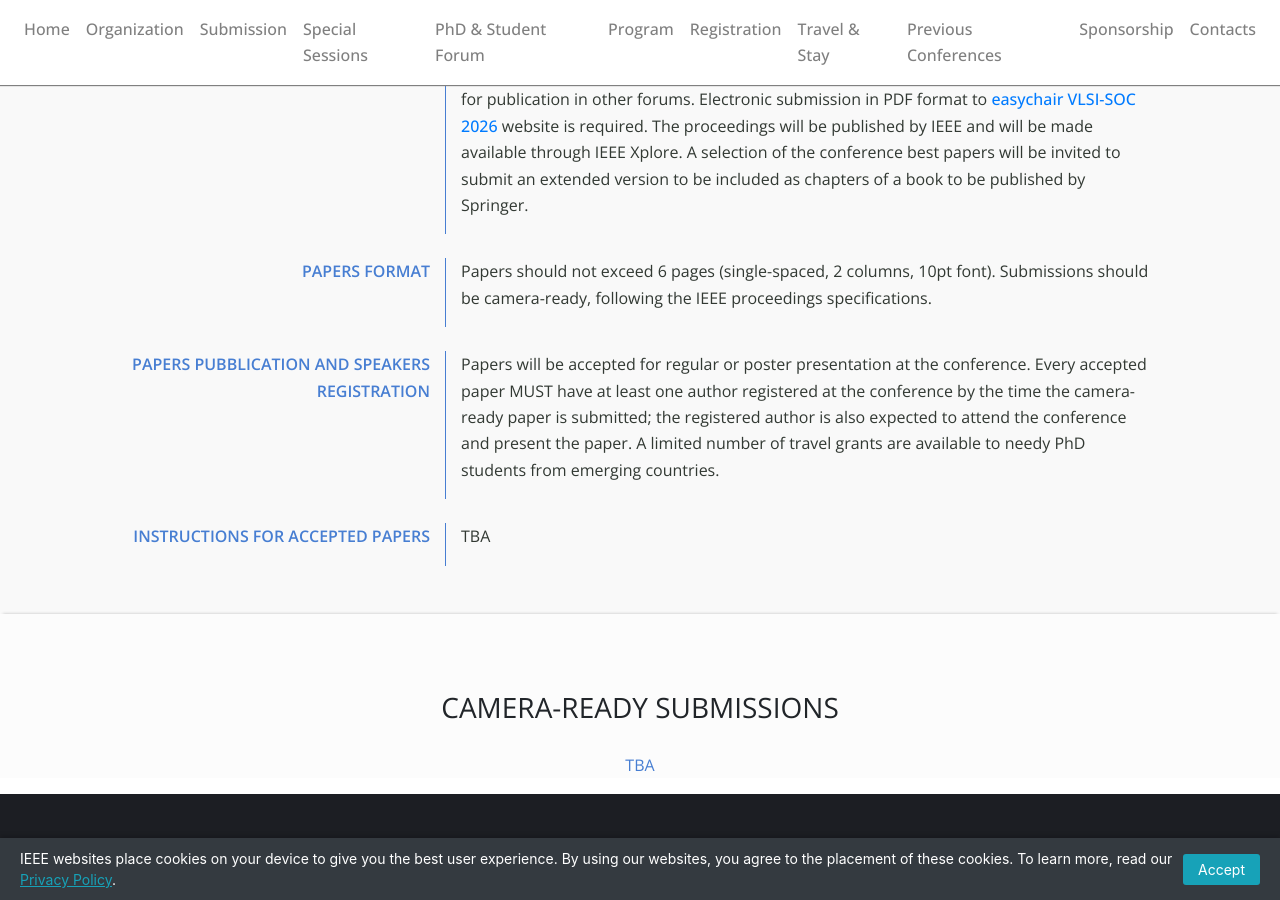
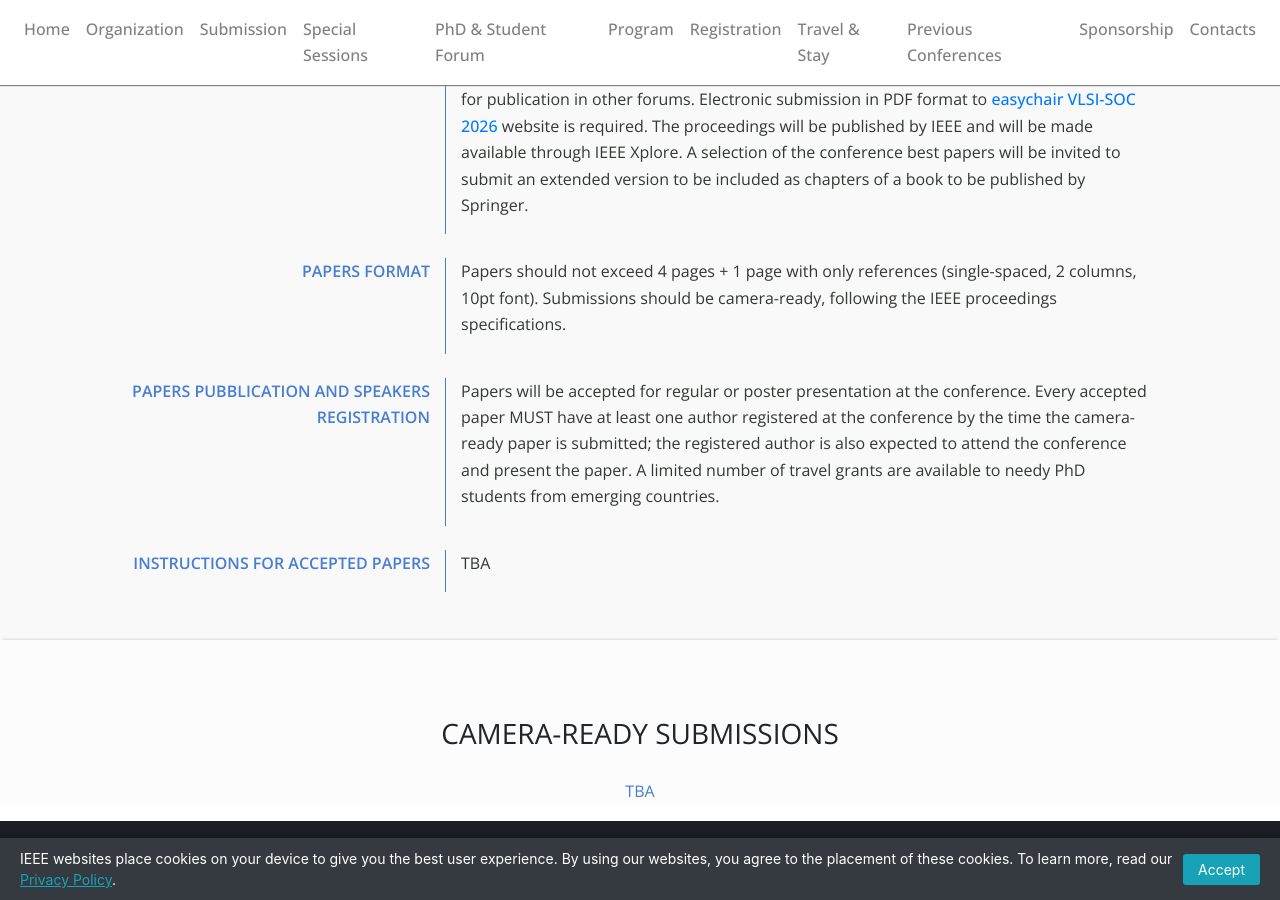
Before and after one commit to vlsi-soc/vlsi-soc, a Jekyll site: the page built from submission.md, in a window 1280 px wide and 900 px high, scrolled down 1903 px. Built offline with Jekyll 4.4.1, drawn with Linux system fonts in a browser that asks for light colours; nearby versions of some CDN libraries.

Commit message:
Fix submission link and specs

```diff
--- a/submission.md
+++ b/submission.md
@@ -87,7 +87,7 @@
             <div class="col-md-8" style="text-align:left;border-left: solid 1px #477ED2">
                <p class="ops-2t">Papers should present original research and industrial results not published or
                   submitted for publication in other forums. Electronic submission in PDF format to
-                  <a class="a-no ops" href="https://easychair.org/conferences/?conf=vlsisoc2026"> easychair VLSI-SOC
+                  <a class="a-no ops" href="https://easychair.org/conferences/?conf=ifipieeevlsisoc2026"> easychair VLSI-SOC
                      2026 </a> website is required. The proceedings will be published by IEEE and will be made
                   available through IEEE Xplore.
                   A selection of the conference best papers will be invited to submit an extended version to be
@@ -102,7 +102,7 @@
                <p class="ops c-azure inline-mobile"><b>PAPERS FORMAT</b></p>
             </div>
             <div class="col-md-8" style="text-align:left;border-left: solid 1px #477ED2">
-               <p class="ops-2t">Papers should not exceed 6 pages (single-spaced, 2 columns, 10pt font). Submissions
+               <p class="ops-2t">Papers should not exceed 4 pages + 1 page with only references (single-spaced, 2 columns, 10pt font). Submissions
                   should be camera-ready, following the IEEE proceedings specifications.</p>
             </div>
          </div>
```
